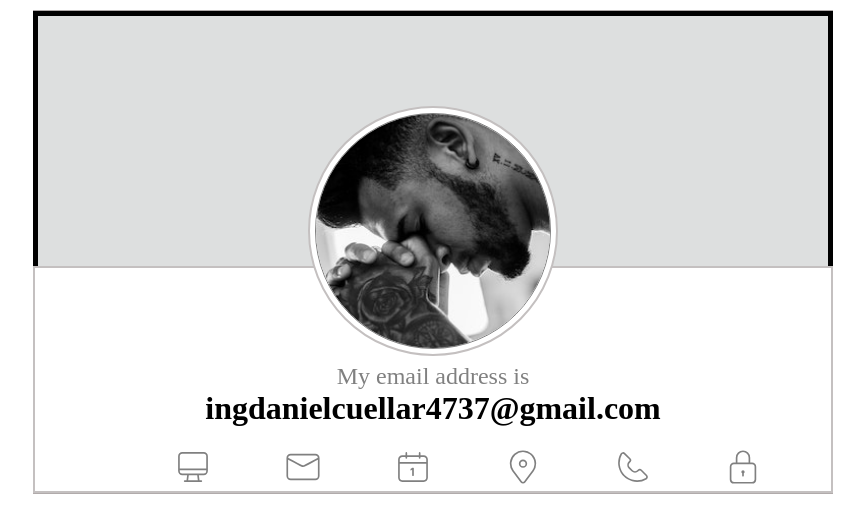
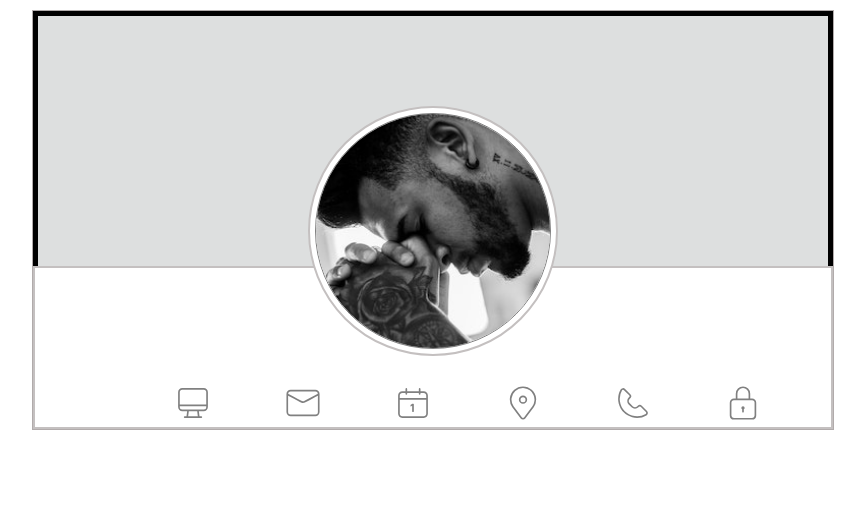
Before and after one commit to DANIELDIM7/taller1, a React (Create React App) app: page / in a window 1280 px wide. Shown: the top 532 px of the page, without its empty margins (207-1072 px from the left). Built offline with nearby package versions, Linux system fonts and the light colour scheme.

Commit message:
Agregamos estados a los componentes2

```diff
--- a/src/App.js
+++ b/src/App.js
@@ -1,18 +1,35 @@
+import "./App.css";
+import Perfil from "./components/perfil.js";
+import React, { Component } from "react";
 
-import './App.css';
-import Perfil from './componentes/perfil';
+export class App extends Component {
+  constructor(props) {
+    super(props);
+    this.state = {
+      nombre:''
+    };
+  }
 
-function App() {
-  return (
-    <div className="App">
+  handleClick = (formvalues) => {
+    this.setState({
+      nombre:formvalues
 
+      })
+
+  }
+
+  render() {
+
+    return (
+      <div>
         <Perfil
-        descripcionCorreo ='My email address is'
-        correo = 'ingdanielcuellar4737@gmail.com'
+          onChange={this.handleClick}
+          textoParrafo={Object.keys(this.state)}
+          textoH1={this.state.nombre}
         />
-
-    </div>
-  );
+      </div>
+    );
+  }
 }
 
 export default App;
--- a/src/componentes/perfil.js
+++ b/src/components/perfil.js
@@ -10,7 +10,39 @@ import {
 import "../styles/perfil.css";
 
 class Perfil extends React.Component {
+
+  constructor(props){
+
+    super(props)
+    this.state = {
+      nombre: 'Daniel Cuellar',
+      correo: 'ingdanielcuellar4737@gmail.com',
+      cumpleaños: '25 de Julio',
+      direccion: 'Calle 49 AA #98 CC 113',
+      telefono: 3146847483,
+      contraseña: '123456da',
+      a:''
+
+    }
+
+  }
+
+
+
+  handleClick1 = (e) =>{
+  this.props.onChange(this.state.nombre)
+  this.setState({
+    a: 'My nombre es'
+
+    })
+
+  }
+
+
+
+
   render() {
+
     return (
       <div className="contenedor-principal">
         <div className="contenedor-contenedor-foto-perfil">
@@ -24,19 +56,20 @@ class Perfil extends React.Component {
         </div>
 
         <div className="contenedor-descripcion">
-          <p>{this.props.descripcionCorreo}</p>
-          <h1>{this.props.correo}</h1>
+          <p>{this.state.a}</p>
+          <h1>{this.props.textoH1}</h1>
           <div className="contenedor-iconos">
             <ul>
               <li>
                 {" "}
-                <a href="#">
+                <a href="#" onClick={this.handleClick1}>
                   <CiDesktop className="icon icon-desktop" />
+
                 </a>{" "}
               </li>
               <li>
                 {" "}
-                <a href="#">
+                <a href="#" >
                   <CiMail className="icon icon-mail" />
                 </a>{" "}
               </li>
```
